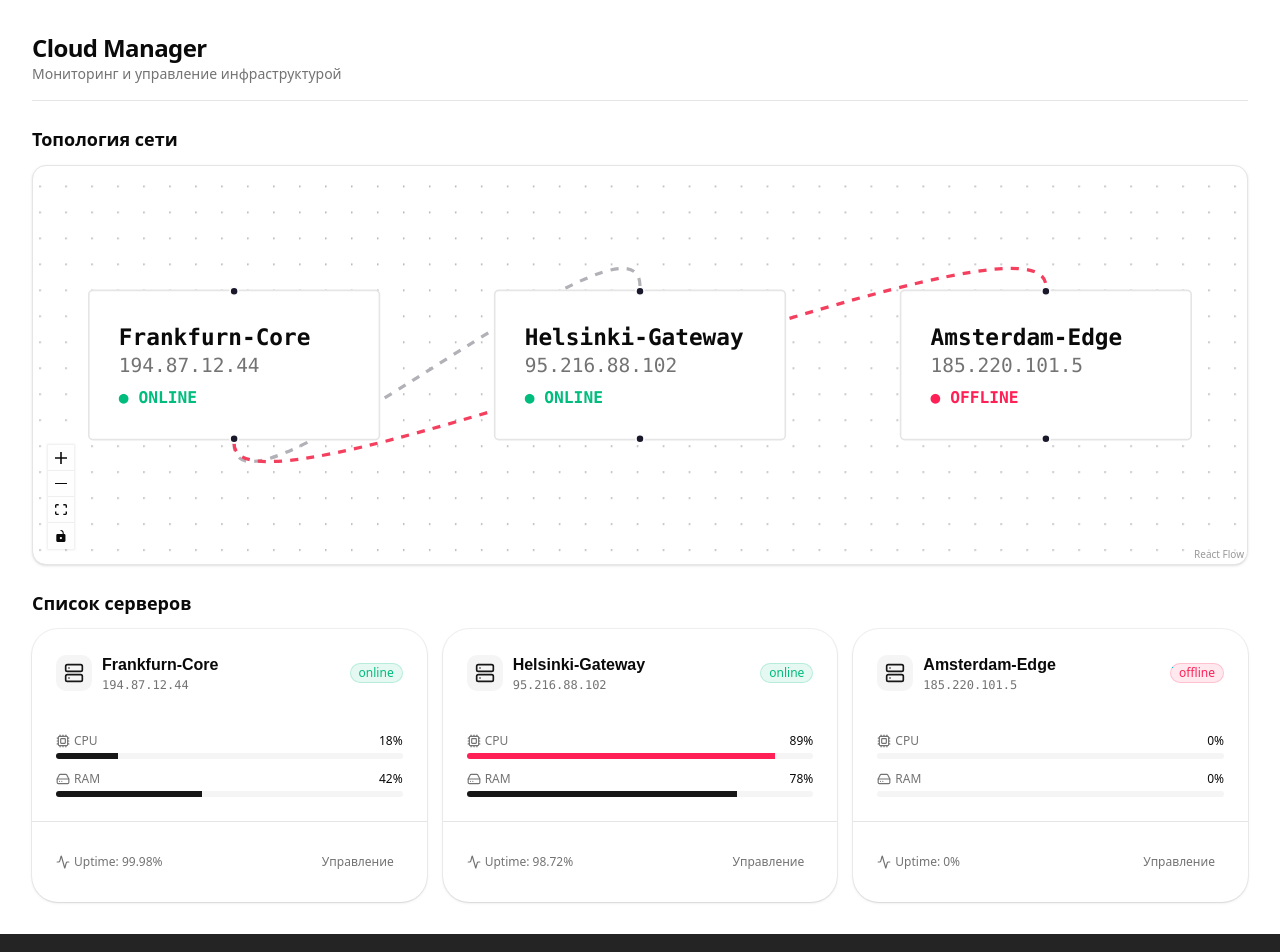
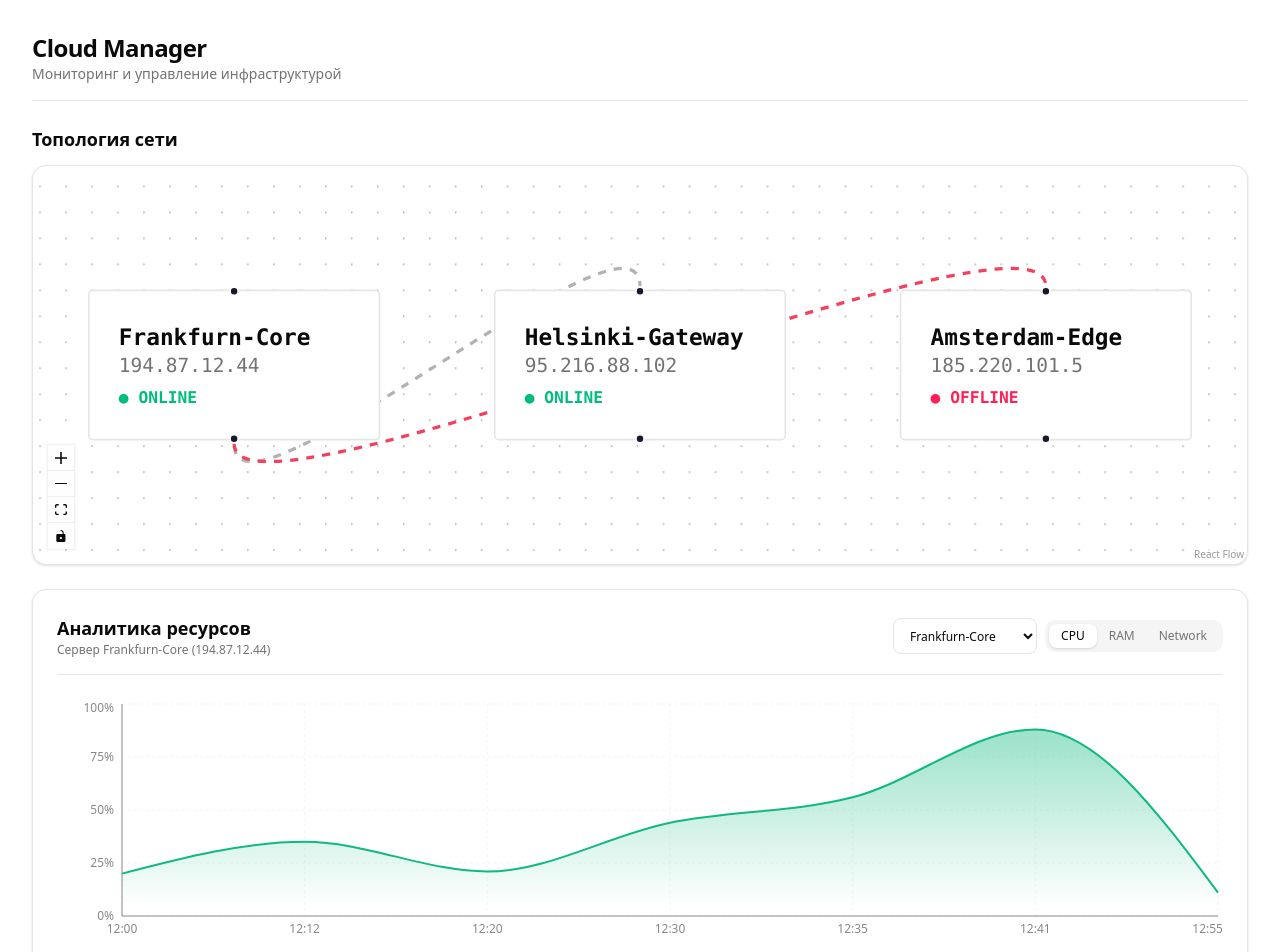
Before and after one commit to prossew/Cloud-Manager, a React (Vite) app: page / in a window 1280 px wide. Shown: the top 952 px of the page. Built offline with nearby package versions, Linux system fonts and the light colour scheme.

Commit message:
feat: add real-time resource analytics chart widget

```diff
--- a/package.json
+++ b/package.json
@@ -22,6 +22,7 @@
     "lucide-react": "^1.27.0",
     "react": "^19.2.0",
     "react-dom": "^19.2.0",
+    "recharts": "^3.10.1",
     "shadcn": "^4.16.0",
     "tailwind-merge": "^3.6.0",
     "tailwindcss": "^4.3.3",
--- a/src/App.tsx
+++ b/src/App.tsx
@@ -1,6 +1,7 @@
 import { useEffect } from "react";
 import { useNodeStore, MOCK_NODES, NodeCard } from "./entities/node";
 import { NetworkGraph } from "./widgets/network-graph";
+import { MetricsChart } from "./widgets/metrics-chart";
 
 export default function App() {
   const nodes = useNodeStore((state) => state.nodes);
@@ -32,6 +33,10 @@ export default function App() {
         </section>
 
         <section className="space-y-3">
+          <MetricsChart />
+        </section>
+
+        <section className="space-y-3">
           <h2 className="text-lg font-semibold">Список серверов</h2>
           <div className="grid grid-cols-1 md:grid-cols-2 lg:grid-cols-3 gap-4">
             {nodes.map((node) => (
--- /dev/null
+++ b/src/widgets/metrics-chart/index.ts
@@ -0,0 +1 @@
+export { MetricsChart } from "@/widgets/metrics-chart/ui/MetricsChart";
--- /dev/null
+++ b/src/widgets/metrics-chart/ui/MetricsChart.tsx
@@ -0,0 +1,116 @@
+import { useState } from "react";
+import {
+  AreaChart,
+  Area,
+  XAxis,
+  YAxis,
+  CartesianGrid,
+  Tooltip,
+  ResponsiveContainer,
+} from "recharts";
+import { useNodeStore } from "@/entities/node";
+
+const MOCK_HISTORY_DATA = [
+  { time: "12:00", cpu: 20, ram: 46, network: 12 },
+  { time: "12:12", cpu: 35, ram: 50, network: 45 },
+  { time: "12:20", cpu: 21, ram: 38, network: 23 },
+  { time: "12:30", cpu: 44, ram: 49, network: 56 },
+  { time: "12:35", cpu: 56, ram: 56, network: 34 },
+  { time: "12:41", cpu: 88, ram: 80, network: 45 },
+  { time: "12:55", cpu: 11, ram: 32, network: 64 },
+];
+export const MetricsChart = () => {
+  const nodes = useNodeStore((state) => state.nodes);
+  const selectedNodeId = useNodeStore((state) => state.selectedNodeId);
+  const selectNode = useNodeStore((state) => state.selectNode);
+
+  const [activeMetric, setActiveMetric] = useState<"cpu" | "ram" | "network">(
+    "cpu",
+  );
+  const activeNode = nodes.find((n) => n.id === selectedNodeId || nodes[0]);
+  return (
+    <div className="w-full border rounded-xl bg-card p-6 shadow-sm space-y-4">
+      <div className="flex flex-col sm:flex-row sm: items-center justify-between gap-4 border-b pb-4">
+        <div>
+          <h3 className="font-semibold text-lg">Аналитика ресурсов</h3>
+          <p className="text-xs text-muted-foreground">
+            {activeNode
+              ? `Сервер ${activeNode.name} (${activeNode.ip})`
+              : "Выберите сервер"}
+          </p>
+        </div>
+        <div className="flex items-center gap-2">
+          <select
+            value={selectedNodeId || activeNode?.id || ""}
+            onChange={(e) => selectNode(e.target.value)}
+            className="h-9 px-3 text-xs bg-background border rounded-md focus:outline-none"
+          >
+            {nodes.map((node) => (
+              <option key={node.id} value={node.id}>
+                {node.name}
+              </option>
+            ))}
+          </select>
+
+          <div className="flex bg-muted p-1 rounded-lg text-xs font-medium">
+            <button
+              onClick={() => setActiveMetric("cpu")}
+              className={`px-3 py-1 rounded-md transition-all ${activeMetric === "cpu" ? "bg-background text-foreground shadow-sm" : "text-muted-foreground hover:text-foreground"}`}
+            >
+              CPU
+            </button>
+            <button
+              onClick={() => setActiveMetric("ram")}
+              className={`px-3 py-1 rounded-md transition-all ${activeMetric === "ram" ? "bg-background text-foreground shadow-sm" : "text-muted-foreground hover:text-foreground"}`}
+            >
+              RAM
+            </button>
+            <button
+              onClick={() => setActiveMetric("network")}
+              className={`px-3 py-1 rounded-md transition-all ${activeMetric === "network" ? "bg-background text-foreground shadow-sm" : "text-muted-foreground hover:text-foreground"}`}
+            >
+              Network
+            </button>
+          </div>
+        </div>
+      </div>
+
+      <div className="h-[260px] w-full pt-2">
+        <ResponsiveContainer width="100%" height="100%">
+          <AreaChart data={MOCK_HISTORY_DATA}>
+            <defs>
+              <linearGradient id="colorMetric" x1="0" y1="0" x2="0" y2="1">
+                <stop offset="5%" stopColor="#10b981" stopOpacity={0.4} />
+                <stop offset="95%" stopColor="#10b981" stopOpacity={0.0} />
+              </linearGradient>
+            </defs>
+            <CartesianGrid strokeDasharray="3 3" opacity={0.2} />
+            <XAxis
+              dataKey="time"
+              stroke="#888888"
+              fontSize={12}
+              tickLine={false}
+            />
+            <YAxis stroke="#888888" fontSize={12} tickLine={false} unit="%" />
+            <Tooltip
+              contentStyle={{
+                backgroundColor: "var(--card)",
+                borderColor: "var(--border)",
+                borderRadius: "8px",
+                fontSize: "12px",
+              }}
+            />
+            <Area
+              type="monotone"
+              dataKey={activeMetric}
+              stroke="#10b981"
+              strokeWidth={2}
+              fillOpacity={1}
+              fill="url(#colorMetric)"
+            />
+          </AreaChart>
+        </ResponsiveContainer>
+      </div>
+    </div>
+  );
+};
```
Also changed, not shown: 1 other file (tests, documents, lock files or other folders).
